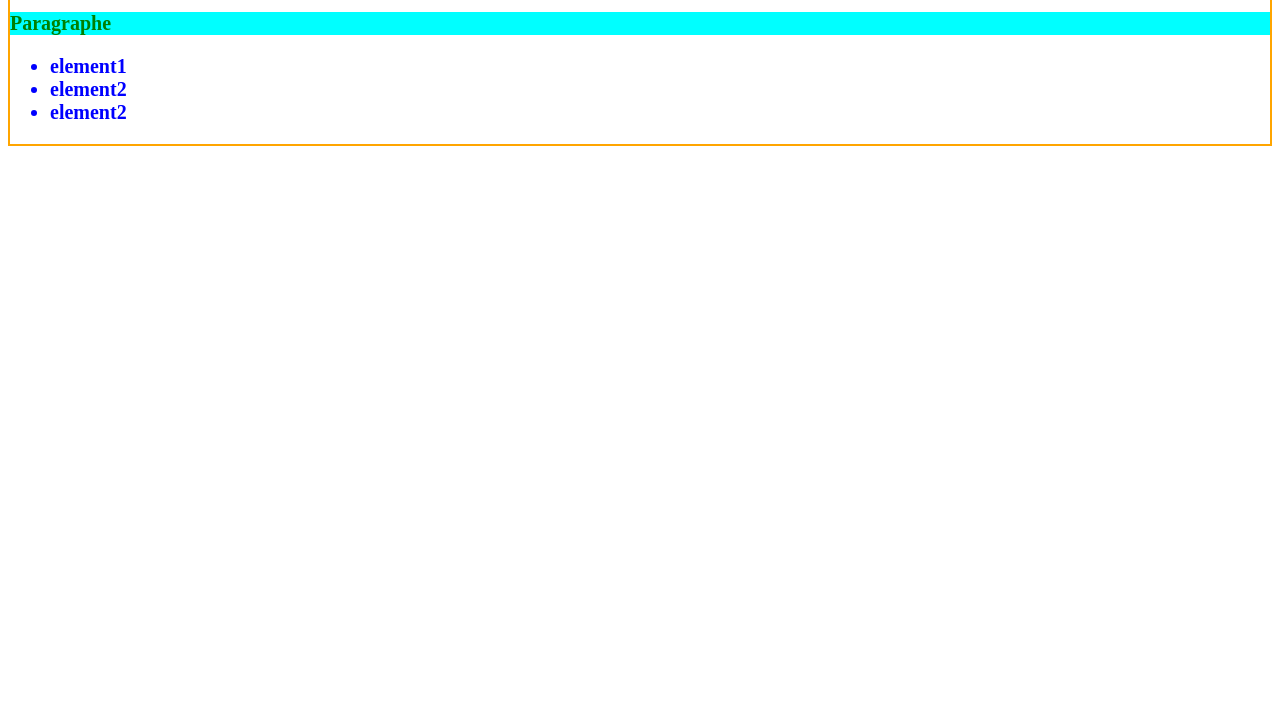
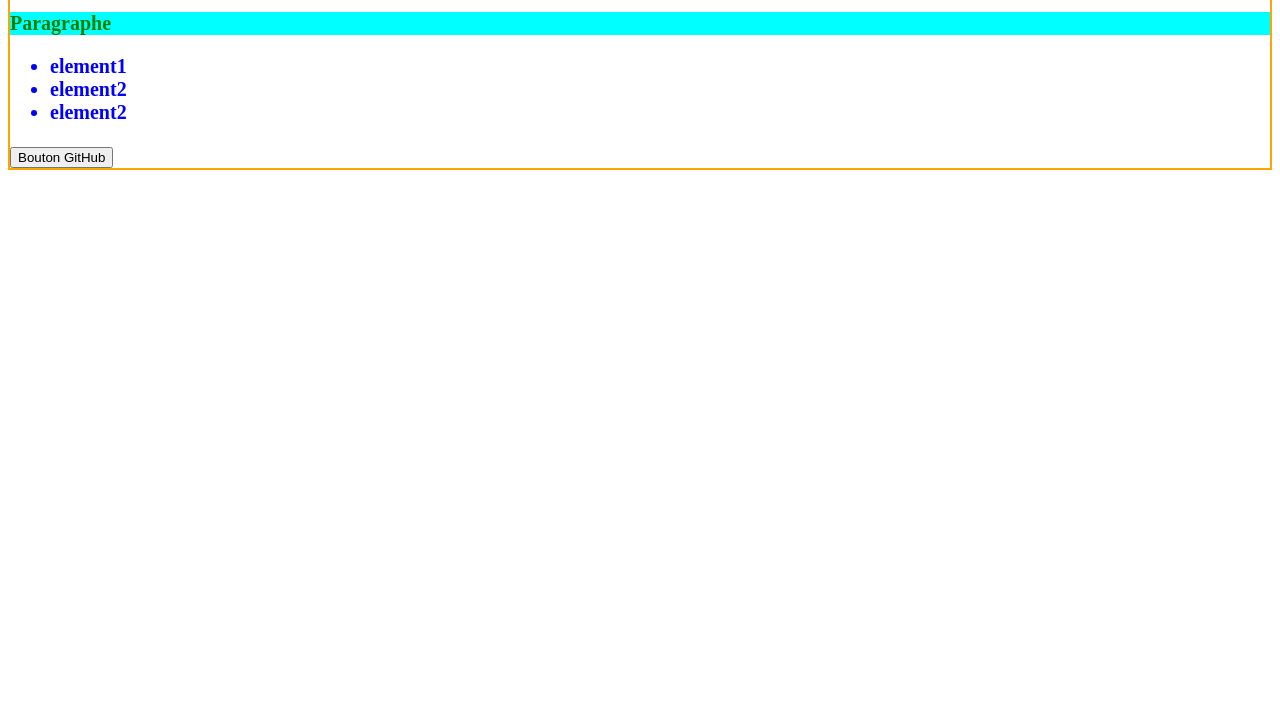
Before and after one commit to EHNWeb/testGitHub-Doranco, a plain HTML site: page index.html in a window 1280 px wide. Shown: the part 99-800 px from the top of the page. Drawn offline with Linux system fonts and the light colour scheme.

Commit message:
Update index.html
Ajout d'un bouton GitHub

```diff
--- a/index.html
+++ b/index.html
@@ -17,6 +17,7 @@
         <li>element2</li>
         <li>element2</li>
     </ul>
+    <button>Bouton GitHub</button>
 
     <script src="./app.js"></script>
 </body>
```
